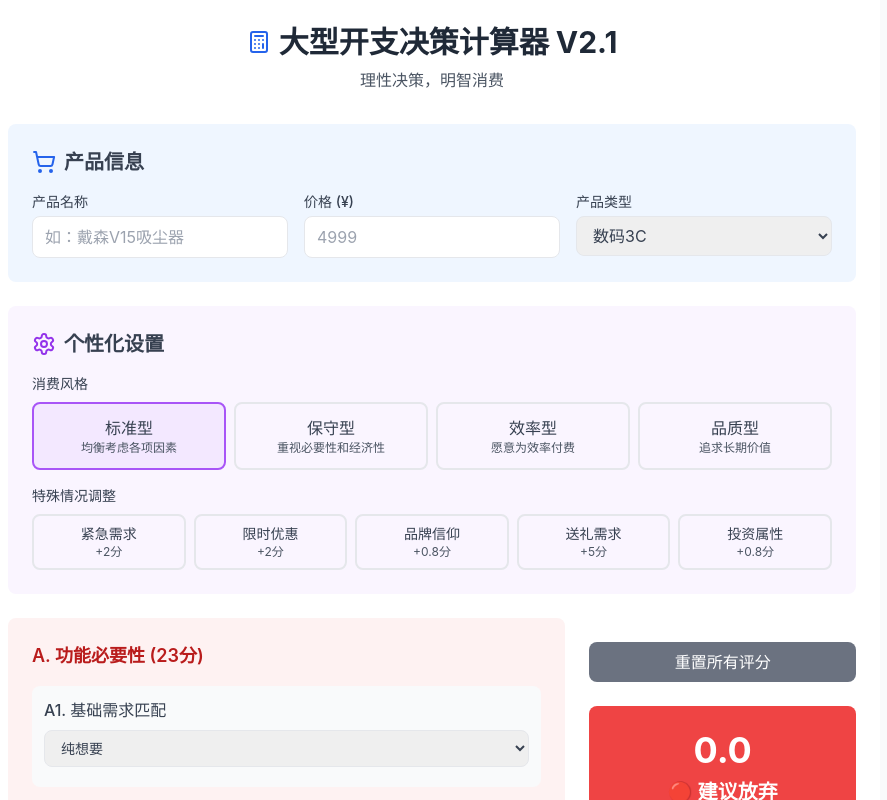
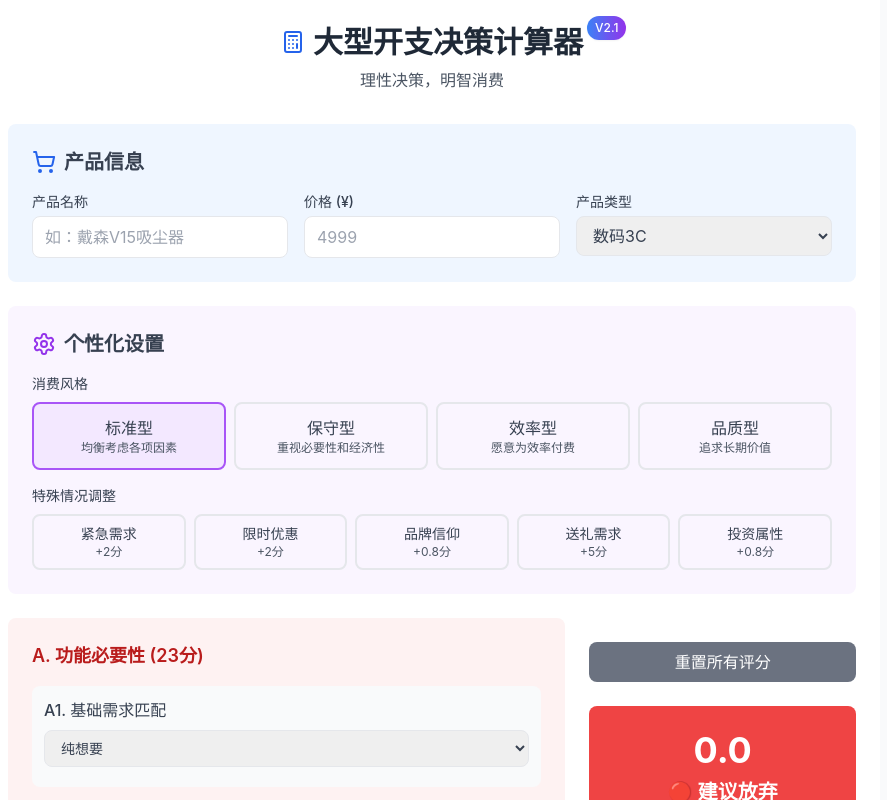
Before and after one commit to Zippland/worth-buying, a Next.js app: page / in a window 1280 px wide. Shown: the top 800 px of the page, without its empty margins (208-1095 px from the left). Built offline with nearby package versions, Linux system fonts and the light colour scheme.

Commit message:
优化页面布局，调整大型开支决策计算器标题样式，增加版本号展示，修复文件末尾缺少换行符的问题

```diff
--- a/page.tsx
+++ b/page.tsx
@@ -348,11 +348,16 @@ const PurchaseDecisionCalculator = () => {
 
   return (
     <div className="max-w-4xl mx-auto p-6 bg-white">
-      <div className="text-center mb-8">
-        <h1 className="text-3xl font-bold text-gray-800 mb-2 flex items-center justify-center gap-2">
-          <Calculator className="text-blue-600" />
-          大型开支决策计算器 V2.1
-        </h1>
+      <div className="text-center mb-8 relative">
+        <div className="relative inline-block">
+          <h1 className="text-3xl font-bold text-gray-800 mb-2 flex items-center justify-center gap-2">
+            <Calculator className="text-blue-600" />
+            大型开支决策计算器
+          </h1>
+          <div className="absolute -top-2 left-full ml-1 bg-gradient-to-r from-blue-500 to-purple-600 text-white text-xs px-2 py-1 rounded-full shadow-sm font-medium">
+            V2.1
+          </div>
+        </div>
         <p className="text-gray-600">理性决策，明智消费</p>
       </div>
 
```
Also changed, not shown: components/DecisionChecks.tsx (line endings or trailing spaces), next.config.js (line endings or trailing spaces), pages/_app.tsx (line endings or trailing spaces).
